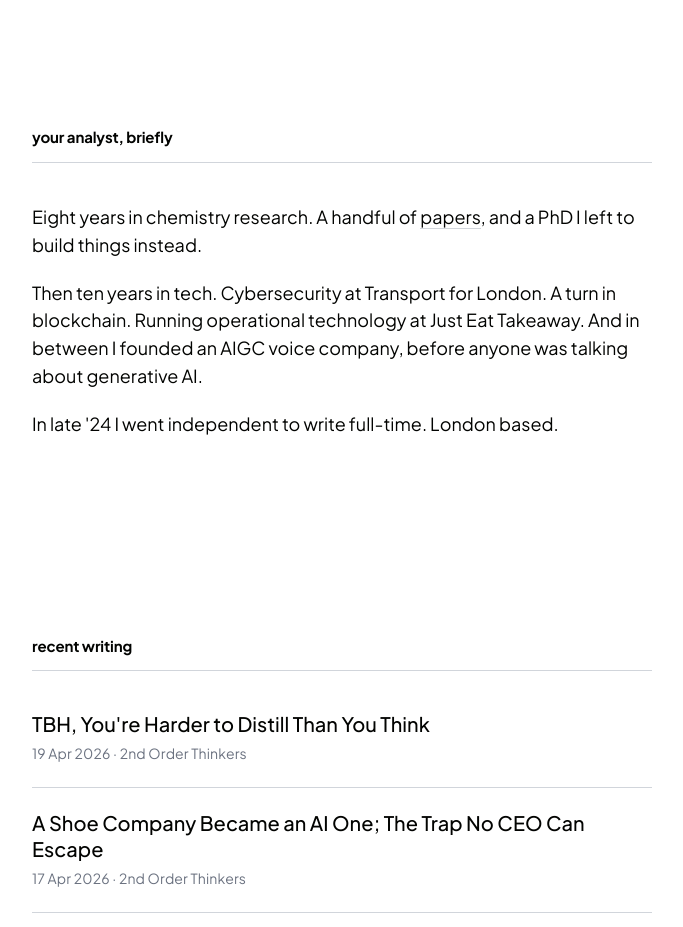
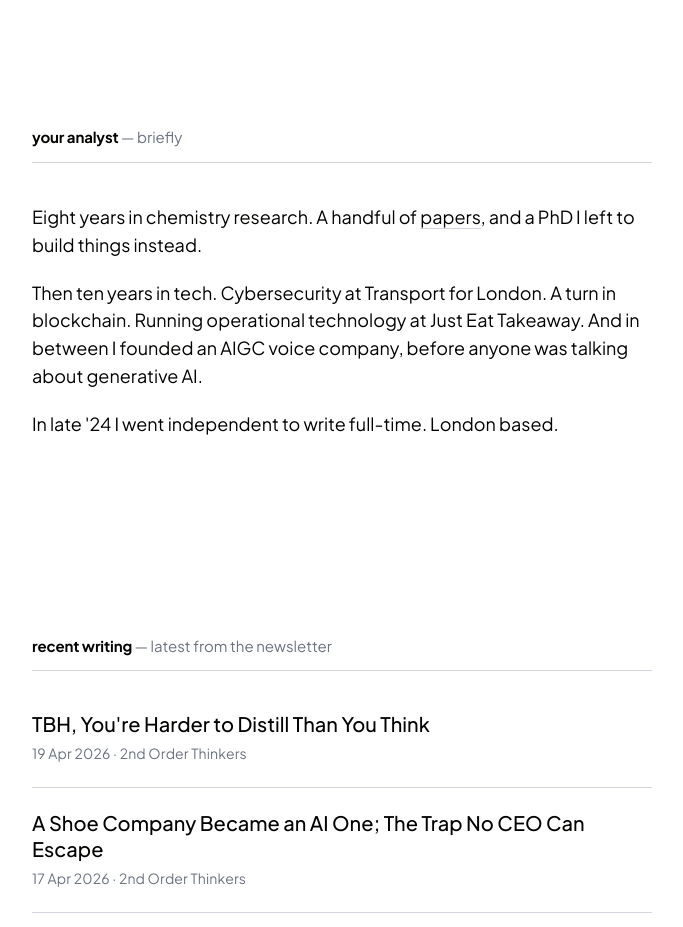
Before and after one commit to jingwho/jinghu.media, a plain HTML site: page index.html in a window 1280 px wide. Shown: the part 960-1887 px from the top of the page, without its empty margins (298-981 px from the left). Drawn offline with Linux system fonts and the light colour scheme.

Commit message:
Subtitles: two-tone 'your analyst — briefly' + 'recent writing — latest from the newsletter'

```diff
--- a/index.html
+++ b/index.html
@@ -289,7 +289,7 @@
 <section id="me">
   <div class="page">
     <div class="col">
-      <h2 class="section-title">your analyst, briefly</h2>
+      <h2 class="section-title">your analyst <span class="quiet">— briefly</span></h2>
 
       <p>Eight years in chemistry research. A handful of <a href="https://scholar.google.com/citations?user=f87lodgAAAAJ&hl=en" target="_blank" rel="noopener">papers</a>, and a PhD I left to build things instead.</p>
 
@@ -304,7 +304,7 @@
 <section id="writing">
   <div class="page">
     <div class="col">
-      <h2 class="section-title">recent writing</h2>
+      <h2 class="section-title">recent writing <span class="quiet">— latest from the newsletter</span></h2>
 
       <ul class="posts" id="rss-list">
         <!-- Populated at build time from https://www.2ndorderthinkers.com/feed -->
```
